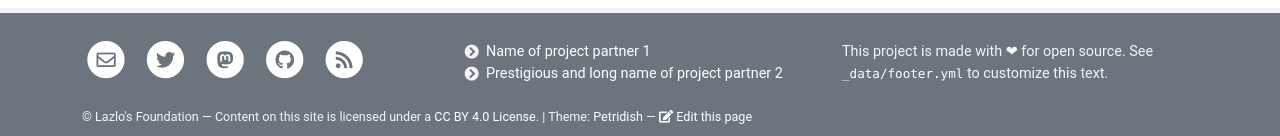
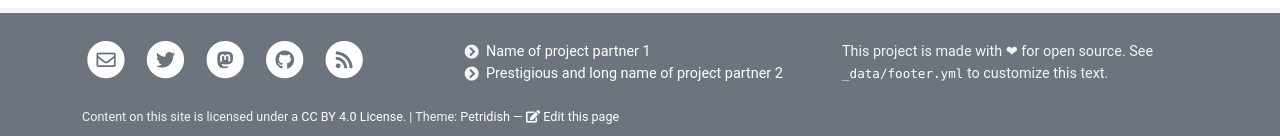
Before and after one commit to laci-foundation/laci-foundation.github.io, a Jekyll site: the page built from pages/home.md, in a window 1280 px wide. Shown: the part 895-1031 px from the top of the page. Built offline with Jekyll 4.4.1, drawn with Linux system fonts in a browser that asks for light colours; some of the changed lines change nothing that is shown.

Commit message:
Update _config.yml

```diff
--- a/_config.yml
+++ b/_config.yml
@@ -1,6 +1,6 @@
 # SITE SETTINGS
 title: Lazlo's Foundation                      # Title in top navigation bar (navbar) and <head>
-author: Lazlo's Foundation                    # Used for copyright statement in footer
+#author: Lazlo's Foundation                    # Used for copyright statement in footer
 #baseurl: "/petridish"                   # Only required if your site is in a directory e.g. https://username.github.io/sitename
                                         # which has url: "https://username.github.io" (no slash) and baseurl: "/sitename" (leading slash)
                                         # A baseurl affects internal links, see http://peterdesmet.github.io/petridish/markdown/#links
```
